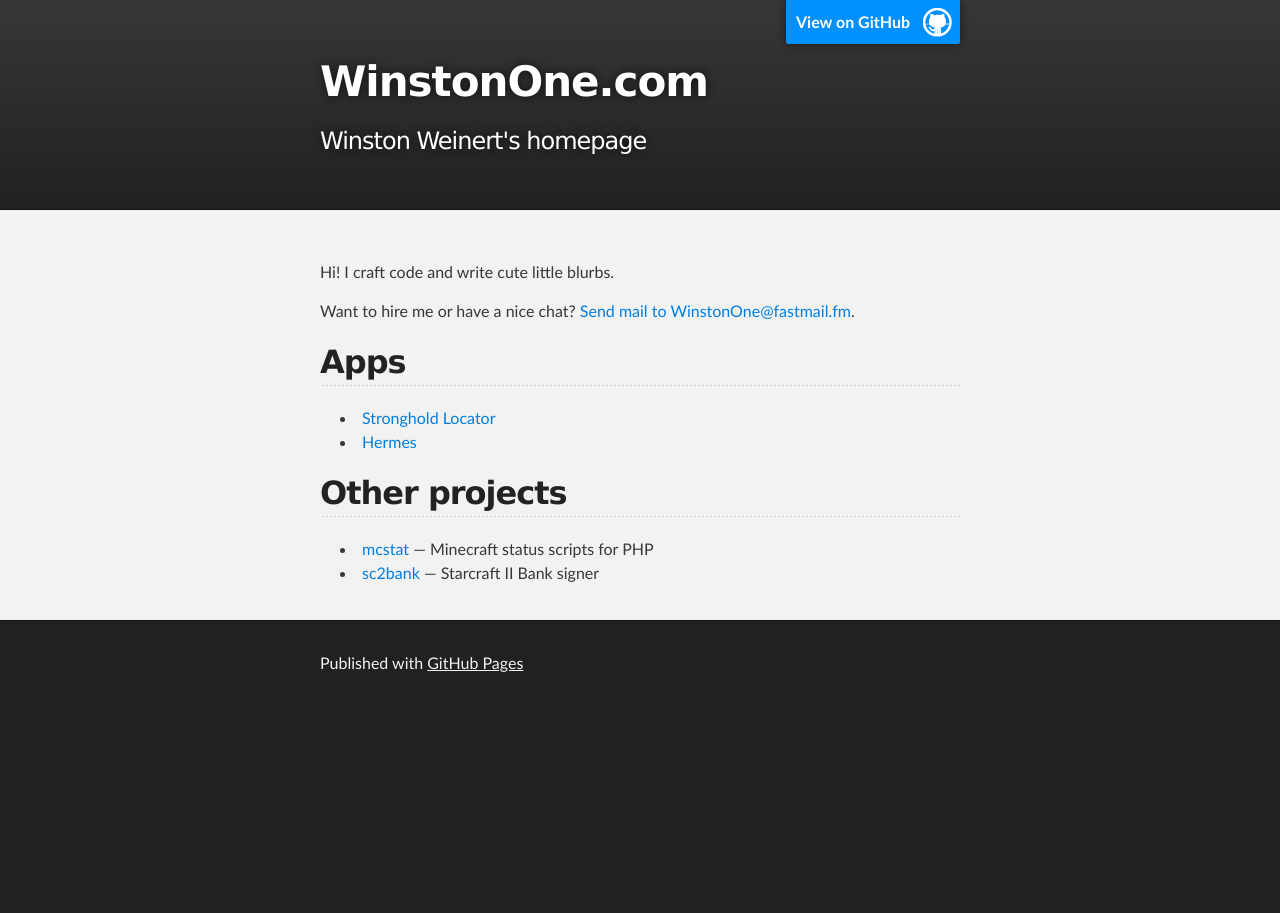
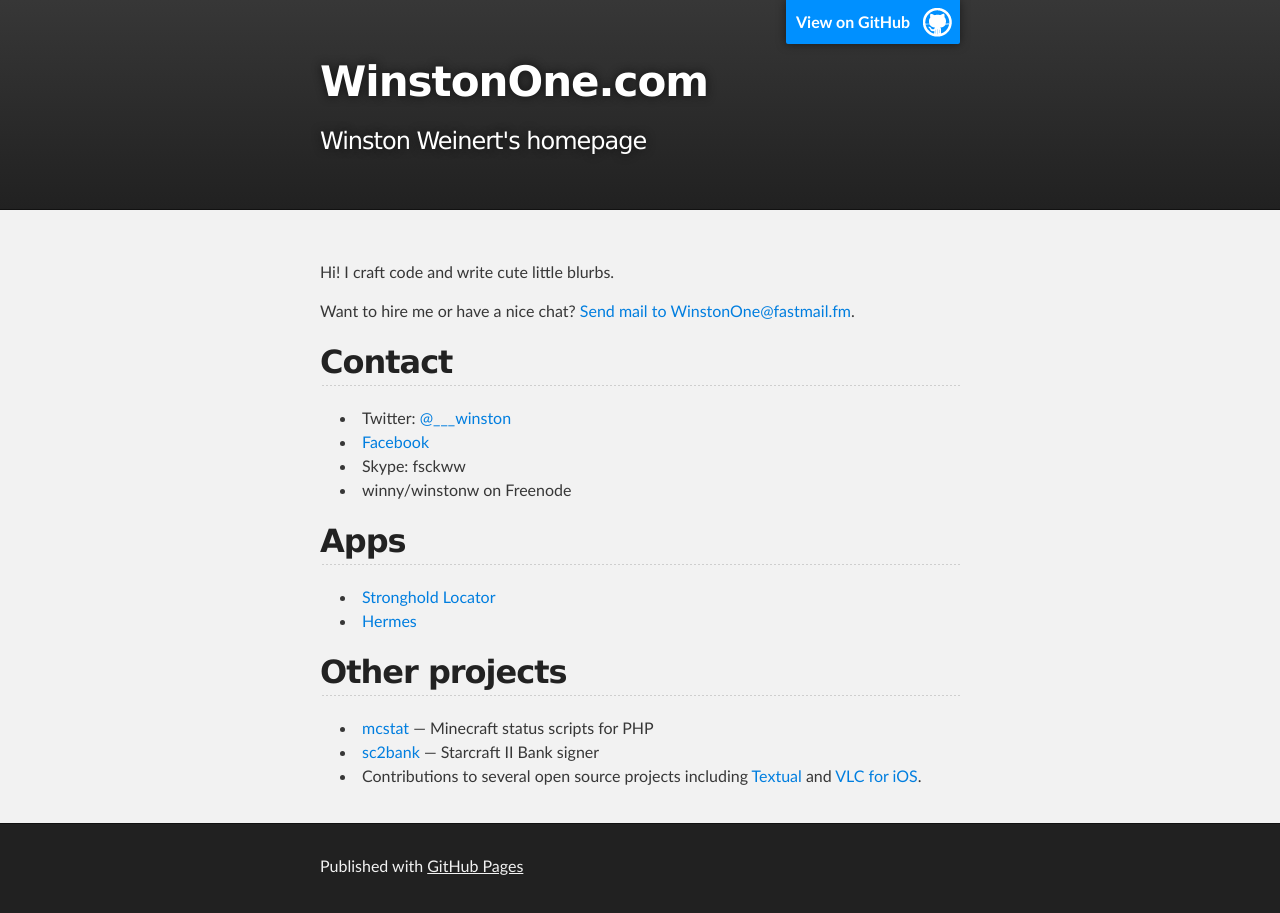
Before and after one commit to winny-/winny-.github.io, a plain HTML site: page index.html in a window 1280 px wide. Before the commit the page ends 800 px from the top, so only its background shows below. Drawn offline with Linux system fonts and the light colour scheme.

Commit message:
Replace master branch with page content via GitHub

```diff
--- a/index.html
+++ b/index.html
@@ -32,6 +32,15 @@
 <p>Want to hire me or have a nice chat? <a href="mailto:WinstonOne@fastmail.fm">Send mail to WinstonOne@fastmail.fm</a>.</p>
 
 <h2>
+<a name="contact" class="anchor" href="#contact"><span class="octicon octicon-link"></span></a>Contact</h2>
+
+<ul>
+<li>Twitter: <a href="https://twitter.com/___winston">@___winston</a>
+</li>
+<li><a href="https://www.facebook.com/winston.weinert">Facebook</a></li>
+<li>Skype: fsckww</li>
+<li>winny/winstonw on Freenode</li>
+</ul><h2>
 <a name="apps" class="anchor" href="#apps"><span class="octicon octicon-link"></span></a>Apps</h2>
 
 <ul>
@@ -45,6 +54,7 @@
 <a href="https://github.com/winny-/mcstat">mcstat</a> — Minecraft status scripts for PHP</li>
 <li>
 <a href="https://github.com/winny-/sc2bank">sc2bank</a> — Starcraft II Bank signer</li>
+<li>Contributions to several open source projects including <a href="https://github.com/Codeux/Textual">Textual</a> and <a href="https://www.videolan.org/vlc/download-ios.html">VLC for iOS</a>.</li>
 </ul>
       </section>
     </div>
--- a/params.json
+++ b/params.json
@@ -1 +1 @@
-{"name":"WinstonOne.com","tagline":"Winston Weinert's homepage","body":"Hi! I craft code and write cute little blurbs.\r\n\r\nWant to hire me or have a nice chat? [Send mail to WinstonOne@fastmail.fm](mailto:WinstonOne@fastmail.fm).\r\n\r\n## Apps\r\n\r\n* [Stronghold Locator](https://itunes.apple.com/us/app/stronghold-locator/id814493759?ls=1&mt=8)\r\n* [Hermes](http://hermersapp.org/)\r\n\r\n## Other projects\r\n\r\n* [mcstat](https://github.com/winny-/mcstat) — Minecraft status scripts for PHP\r\n* [sc2bank](https://github.com/winny-/sc2bank) — Starcraft II Bank signer","google":"UA-48553227-3","note":"Don't delete this file! It's used internally to help with page regeneration."}
+{"name":"WinstonOne.com","tagline":"Winston Weinert's homepage","body":"Hi! I craft code and write cute little blurbs.\r\n\r\nWant to hire me or have a nice chat? [Send mail to WinstonOne@fastmail.fm](mailto:WinstonOne@fastmail.fm).\r\n\r\n## Contact\r\n\r\n* Twitter: [@___winston](https://twitter.com/___winston)\r\n* [Facebook](https://www.facebook.com/winston.weinert)\r\n* Skype: fsckww\r\n* winny/winstonw on Freenode\r\n\r\n## Apps\r\n\r\n* [Stronghold Locator](https://itunes.apple.com/us/app/stronghold-locator/id814493759?ls=1&mt=8)\r\n* [Hermes](http://hermersapp.org/)\r\n\r\n## Other projects\r\n\r\n* [mcstat](https://github.com/winny-/mcstat) — Minecraft status scripts for PHP\r\n* [sc2bank](https://github.com/winny-/sc2bank) — Starcraft II Bank signer\r\n* Contributions to several open source projects including [Textual](https://github.com/Codeux/Textual) and [VLC for iOS](https://www.videolan.org/vlc/download-ios.html).","google":"UA-48553227-3","note":"Don't delete this file! It's used internally to help with page regeneration."}
```
